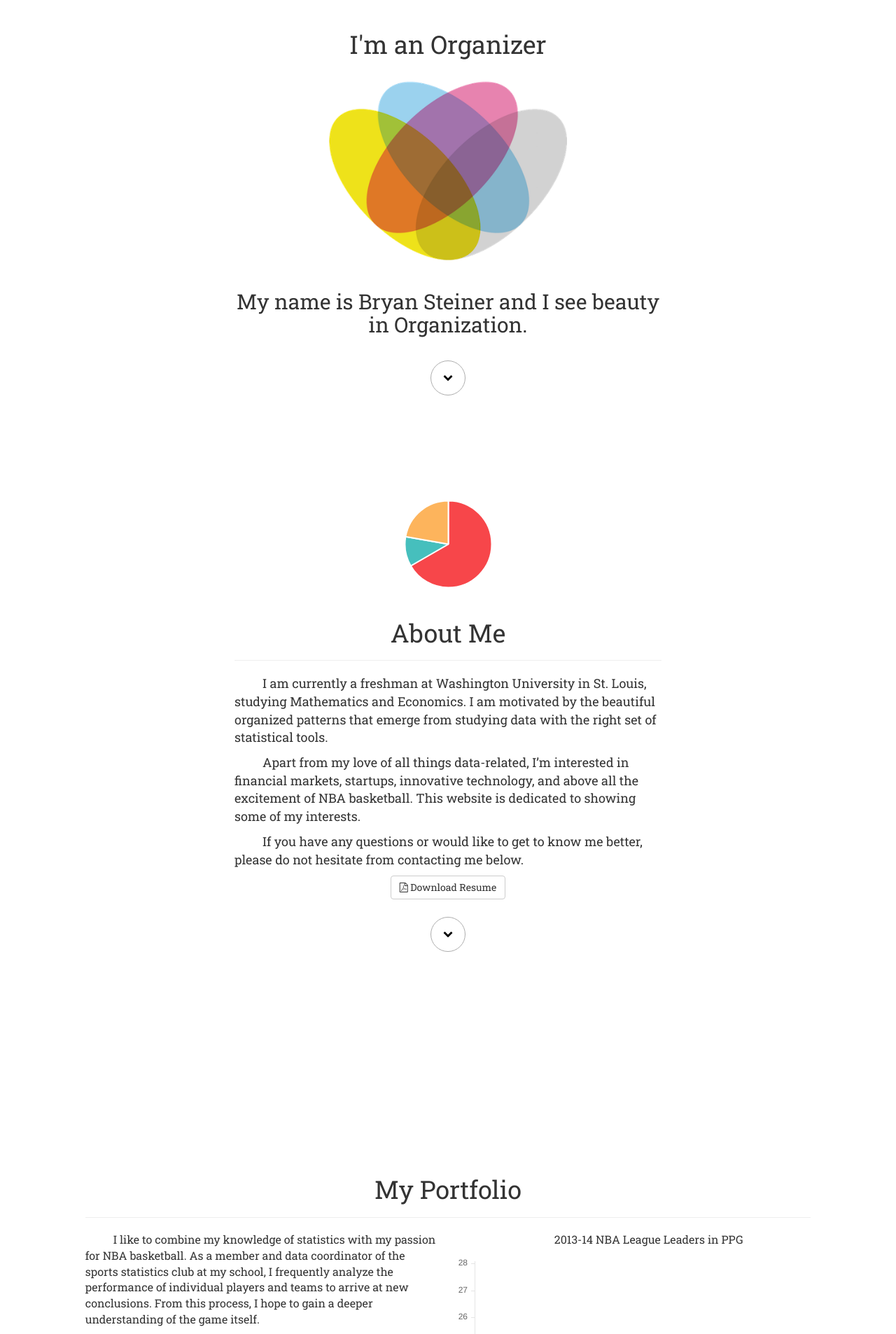
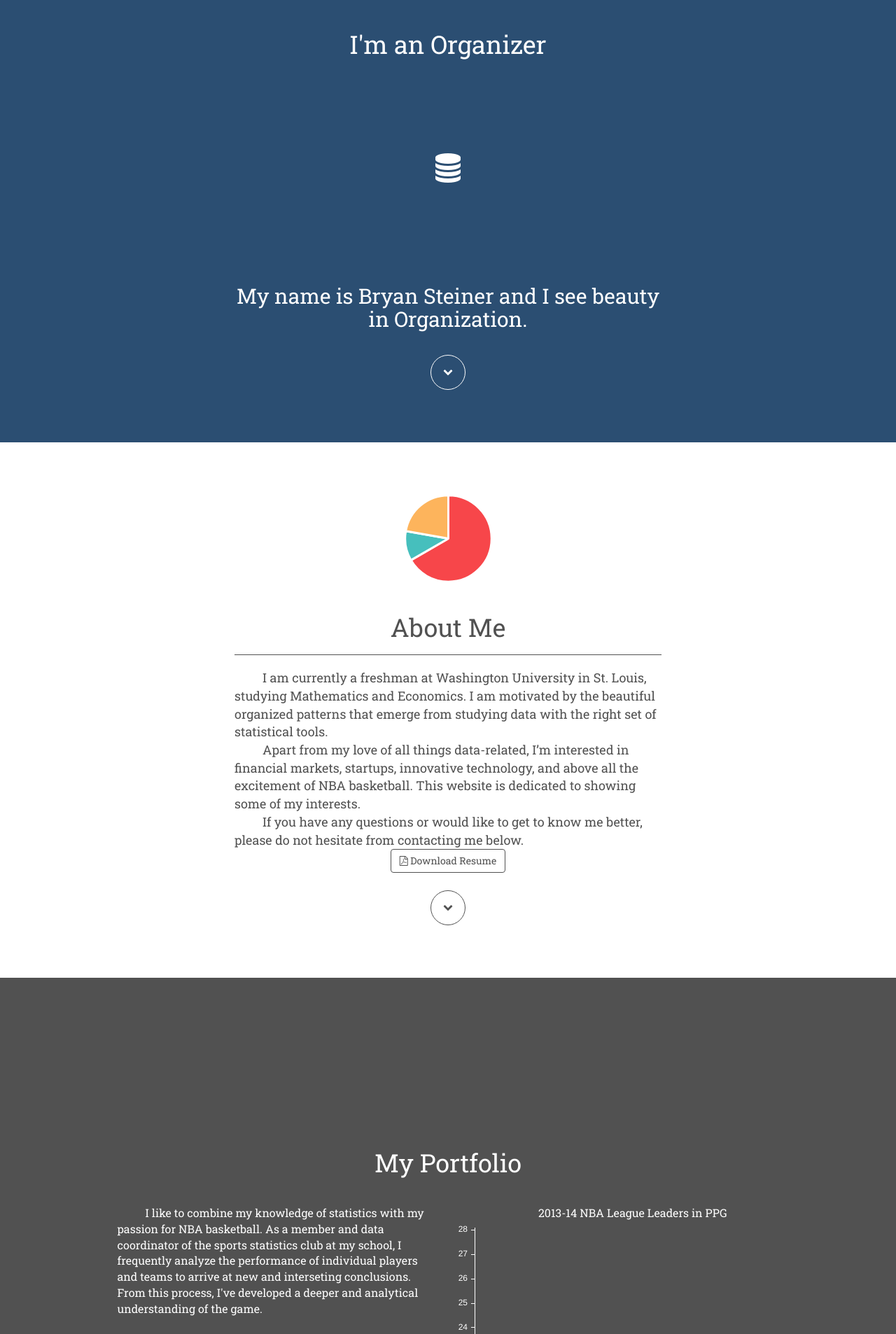
Before and after one commit to bryansteiner/Portfolio, a PHP site: page / in a window 1280 px wide. Shown: the part 51-1957 px from the top of the page at 70% size. Run offline with PHP 8.4, Linux system fonts and the light colour scheme; a map, chart or similar area stays blank; some libraries are stand-ins or nearby versions.

Commit message:
Progress

```diff
--- /dev/null
+++ b/css/animation.css
@@ -0,0 +1,4 @@
+.fa-database {
+	margin-top: 125px;
+	margin-bottom: 125px;
+}
--- a/css/custom.css
+++ b/css/custom.css
@@ -1,14 +1,3 @@
-/*Media Queries*/
-@media (max-width: 768px) {
-}
-
-@media (min-width: 768px) and (max-width: 992px) {
-}
-
-@media (min-width: 992px) {
-}
-/*End Media Queries*/
-
 /*All Pages*/
 body {
     text-align: center;
@@ -18,11 +7,6 @@ body {
 canvas {
     padding: 0px;
     margin: 0px;
-}
-
-canvas.shift {
-    position: relative;
-    left: 0px;
 }
 
 .left {
@@ -43,99 +27,161 @@ canvas.shift {
 
 .btn-scroll, .btn-social {
     margin-top: 25px;
-    color: #000;
     width: 50px;
     height: 50px;
     line-height: 46px;
     padding: 0;
     border-radius: 50%;
-    border-color: #adadad;
-}
-
-
-a.btn-scroll:hover, a.btn-social:hover {
-    background-color: #e6e6e6;
+    border-width: 1px;
 }
 /*End All Pages*/
 
 /*Main Page*/
 .main {
+    background-color: #2B4E72;
+    color: #FFFFFF;
     padding-top: 75px;
     padding-bottom: 75px;
 }
 
-.logo {
-    --ms-transform: scale(0.85,0.85); /* IE 9 */
-    -webkit-transform: scale(0.85,0.85); /* Safari */
-    transform: scale(0.85,0.85);
-    -webkit-transition: all 600ms cubic-bezier(0.175, 0.885, 0.32, 1.275); /* Safari */
-    transition: all 600ms cubic-bezier(0.175, 0.885, 0.32, 1.275);
+a.btn-main:link {
+    border-color: #FFFFFF;
+    color: #FFFFFF;
 }
 
-.logo:hover {
-    --ms-transform: scale(1,1); /* IE 9 */
-    -webkit-transform: scale(1,1); /* Safari */
-    transform: scale(1,1);
-    -webkit-transition: all 600ms cubic-bezier(0.175, 0.885, 0.32, 1.275); /* Safari */
-    transition: all 600ms cubic-bezier(0.175, 0.885, 0.32, 1.275);
+a.btn-main:visited {
+    border-color: #FFFFFF;
+    color: #FFFFFF;
+}
+
+a.btn-main:hover {
+    background-color: #FFFFFF;
+    color: #2B4E72;
 }
 /*End Main Page*/
 
 /*About Page*/
 .about {
+    background-color: #FFFFFF;
+    color: #515151;
     padding-top: 75px;
     padding-bottom: 75px;
 }
 
 .about p {
     text-indent: 40px;
+    margin: 0px;
     font-size: 18px;
+}
+
+.about .page-header {
+    border-bottom: 1px solid #515151;
+}
+
+a.btn-about:link {
+    border-color: #515151;
+    color: #515151;
+}
+
+a.btn-about:visited {
+    border-color: #515151;
+    color: #515151;
+}
+
+a.btn-about:hover {
+    background-color: #EEEEEE;
+    color: #515151;
 }
 /*End About Page*/
 
 /*Portfolio Page*/
 .portfolio {
+    background-color: #515151;
+    color: #FFFFFF;
     padding-top: 75px;
     padding-bottom: 75px;
 }
 
 .portfolio p {
     text-indent: 40px;
+    margin: 0px;
     font-size: 16px;
 }
 
+.portfolio .page-header {
+    border-bottom: 1px solid #515151;
+}
+
+a.btn-portfolio:link {
+    border-color: #EEEEEE;
+    color: #EEEEEE;
+}
+
+a.btn-portfolio:visited {
+    border-color: #EEEEEE;
+    color: #EEEEEE;
+}
+
+a.btn-portfolio:hover {
+    background-color: #EEEEEE;
+    color: #515151;
+}
+
 .laptop {
-    --ms-transform: scale(0.95,0.95); /* IE 9 */
-    -webkit-transform: scale(0.95,0.95); /* Safari */
+    --ms-transform: scale(0.95,0.95);
+    -webkit-transform: scale(0.95,0.95);
     transform: scale(0.95,0.95);
-    -webkit-transition: all 600ms cubic-bezier(0.175, 0.885, 0.32, 1.275); /* Safari */
+    -webkit-transition: all 600ms cubic-bezier(0.175, 0.885, 0.32, 1.275);
     transition: all 600ms cubic-bezier(0.175, 0.885, 0.32, 1.275);
 
 }
 
 .laptop:hover {
-    --ms-transform: scale(1,1); /* IE 9 */
-    -webkit-transform: scale(1,1); /* Safari */
+    --ms-transform: scale(1,1);
+    -webkit-transform: scale(1,1);
     transform: scale(1,1);
-    -webkit-transition: all 600ms cubic-bezier(0.175, 0.885, 0.32, 1.275); /* Safari */
+    -webkit-transition: all 600ms cubic-bezier(0.175, 0.885, 0.32, 1.275);
     transition: all 600ms cubic-bezier(0.175, 0.885, 0.32, 1.275);
 }
 /*End Portfolio Page*/
 
 /*Contact Page*/
 .contact {
+    background-color: #EEEEEE;
+    color: #515151;
     padding-top: 75px;
-    padding-bottom: 15px;
+    padding-bottom: 30px;
+}
+
+a.btn-contact:link {
+    border-color: #515151;
+    color: #515151;
+}
+
+a.btn-contact:visited {
+    border-color: #515151;
+    color: #515151;
+}
+
+a.btn-contact:hover {
+    background-color: #FFFFFF;
+    color: #515151;
 }
 /*End Contact Page*/
 
 /*Bottom Page*/
 .bottom {
-    padding-top: 10px;
-    padding-bottom: 10px;
+    background-color: #515151;
+    color: #FFFFFF;
+    padding-top: 15px;
+    padding-bottom: 15px;
 }
 
-.normal {
-    color: #000;
+.bottom p {
+    margin-bottom: 0px;
 }
-/*End Bottom Page
+
+a.normal {
+    color: #FFFFFF;
+}
+/*End Bottom Page*/
--- a/index.html
+++ b/index.html
@@ -11,6 +11,7 @@
 	    <link href='http://fonts.googleapis.com/css?family=Roboto+Slab' rel='stylesheet' type='text/css'>
 	    <link href="http://maxcdn.bootstrapcdn.com/font-awesome/4.3.0/css/font-awesome.min.css" rel="stylesheet">
 	    <!-- Custom -->
+	    <link href="css/animation.css" rel="stylesheet">
 	    <link href="css/custom.css" rel="stylesheet">
 	    <!-- Title -->
 	    <title>Bryan Steiner</title>
@@ -48,8 +49,8 @@
 				</div>
 			</div>
 			<div class="row">
-				<div class="col-xs-offset-1 col-xs-10 col-sm-offset-2 col-sm-8 col-md-offset-3 col-md-6">
-					<img class="img-responsive center logo" src="imgs/logo.png" alt="...">
+				<div class="col-xs-offset-0 col-xs-12 col-sm-offset-0 col-sm-12 col-md-offset-0 col-md-12">
+					<i class="fa fa-database fa-3x"></i>
 				</div>
 			</div>
 			<div class="row">
@@ -59,7 +60,7 @@
 			</div>
 			<div class="row">
 				<div class="col-xs-offset-1 col-xs-10 col-sm-offset-2 col-sm-8 col-md-offset-3 col-md-6">
-					<a class="btn btn-scroll" href="#about" role="button"><i class="fa fa-chevron-down"></i></span></a>
+					<a class="btn btn-scroll btn-main" href="#about" role="button"><i class="fa fa-chevron-down"></i></span></a>
 				</div>
 			</div>
 		</div>
@@ -94,12 +95,12 @@
 			</div>
 			<div class="row">
 				<div class="col-xs-offset-1 col-xs-10 col-sm-offset-2 col-sm-8 col-md-offset-3 col-md-6">
-					<a class="btn btn-default" href="pdfs/resume.pdf" download="" role="button"><i class="fa fa-file-pdf-o"></i></span> Download Resume</a>
+					<a class="btn btn-about" href="pdfs/resume.pdf" download="" role="button"><i class="fa fa-file-pdf-o"></i></span> Download Resume</a>
 				</div>
 			</div>
 			<div class="row">
 				<div class="col-xs-offset-1 col-xs-10 col-sm-offset-2 col-sm-8 col-md-offset-3 col-md-6">
-					<a class="btn btn-scroll" href="#portfolio" role="button"><i class="fa fa-chevron-down"></i></a>
+					<a class="btn btn-scroll btn-about" href="#portfolio" role="button"><i class="fa fa-chevron-down"></i></a>
 				</div>
 			</div>
 		</div>
@@ -107,6 +108,7 @@
 
 		<!-- Portfolio Page -->
 		<div id="portfolio" class="container-fluid portfolio">
+			<div class="container">
 				<div class="row">
 					<div class="col-xs-offset-1 col-xs-10 col-sm-offset-2 col-sm-8 col-md-offset-3 col-md-6">
 						<canvas id="piechart2"  width="125" height="125"></canvas>
@@ -120,18 +122,18 @@
 					</div>
 				</div>
 				<div class="row left">
-				<div class="col-xs-offset-1 col-xs-10 col-sm-offset-1 col-sm-5 col-md-offset-1 col-md-5">
+					<div class="col-xs-offset-0 col-xs-12 col-sm-offset-2 col-sm-8 col-md-offset-1 col-md-5">
 						<p>
-						I like to combine my knowledge of statistics with my passion for NBA basketball. As a member and data coordinator of the sports statistics club at my school, I frequently analyze the performance of individual players and teams to arrive at new conclusions. From this process, I hope to gain a deeper understanding of the game itself.
+							I like to combine my knowledge of statistics with my passion for NBA basketball. As a member and data coordinator of the sports statistics club at my school, I frequently analyze the performance of individual players and teams to arrive at new and interseting conclusions. From this process, I've developed a deeper and analytical understanding of the game.
 						</p>
 					</div>
-				<div class="col-xs-offset-1 col-xs-10 col-sm-offset-0 col-sm-5 col-md-offset-0 col-md-5">
+					<div class="col-xs-offset-0 col-xs-11 col-sm-offset-2 col-sm-8 col-md-offset-0 col-md-5">
 						<p class="center">2013-14 NBA League Leaders in PPG</p>
 						<canvas id="barchart"></canvas>
 					</div>
 				</div>
 				<div class="row left">
-				<div class="col-xs-offset-1 col-xs-10 col-sm-offset-1 col-sm-5 col-sm-push-5 col-md-offset-0 col-md-5 col-md-push-6">
+					<div class="col-xs-offset-0 col-xs-12 col-sm-offset-2 col-sm-8 col-md-offset-1 col-md-5">
 						<p>
 							I also manage my own stock portfolio. I like to observe and understand the underlying movements affecting financial markets.
 						</p>
@@ -139,13 +141,13 @@
 							I mostly trade ETFs. I am a big fan of the market exposure they provide versus trading individual stocks. I also particularly like to follow the exciting developments emerging from the biotech industry. I hope to tap into some of this future potential.
 						</p>
 					</div>
-				<div class="col-xs-offset-1 col-xs-10 col-sm-offset-0 col-sm-5 col-sm-pull-5 col-md-offset-0 col-md-5 col-md-pull-4">
-					<p class="center">Dow Jones Industrial Average 2014</p>
+					<div class="col-xs-offset-0 col-xs-11 col-sm-offset-2 col-sm-8 col-md-offset-0 col-md-5">
+						<p class="center">S&P 500 Performance 2014</p>
 						<canvas id="linechart"></canvas>
 					</div>
 				</div>
 				<div class="row left">
-				<div class="col-xs-offset-1 col-xs-10 col-sm-offset-1 col-sm-5 col-md-offset-1 col-md-5">
+					<div class="col-xs-offset-0 col-xs-12 col-sm-offset-2 col-sm-8 col-md-offset-1 col-md-5">
 						<p>
 							Some of my skills include the ability to develop and design whole websites. I developed this site using a top-down design and a minimalist approach. I believe organized design clears the mind for deeper thinking. I am proficient in HTML, CSS, and Javascript.
 						</p>
@@ -153,13 +155,14 @@
 							In addition, I am also proficient with statistical software (R and SAS) as well as Microsoft Word, Excel, and Powerpoint.
 						</p>
 					</div>
-				<div class="col-xs-offset-1 col-xs-10 col-sm-offset-0 col-sm-5 col-md-offset-0 col-md-5">
+					<div class="col-xs-offset-1 col-xs-10 col-sm-offset-2 col-sm-8 col-md-offset-0 col-md-5">
 						<img class="img-responsive center laptop" src="imgs/macbook.png" alt="...">
 					</div>
 				</div>
 				<div class="row">
 					<div class="col-xs-offset-1 col-xs-10 col-sm-offset-2 col-sm-8 col-md-offset-3 col-md-6">
-					<a class="btn btn-scroll" href="#contact" role="button"><i class="fa fa-chevron-down"></i></a>
+						<a class="btn btn-scroll btn-portfolio" href="#contact" role="button"><i class="fa fa-chevron-down"></i></a>
+					</div>
 				</div>
 			</div>
 		</div>
@@ -197,17 +200,22 @@
 						<div class="form-group">
 							<textarea type="message" class="form-control" id="InputMessage" placeholder="Message" rows="5"></textarea>
 						</div>
-						<button type="submit" class="btn btn-default center" href="#contact">Submit</button>
+
 					</form>
 				</div>
 			</div>
 			<div class="row">
+				<div class="col-xs-offset-1 col-xs-10 col-sm-offset-2 col-sm-8 col-md-offset-3 col-md-6">
+					<a type="submit" class="btn btn-contact" href="#contact">Submit</a>
+				</div>
+			</div>
+			<div class="row">
 				<div class="col-xs-offset-1 col-xs-10 col-sm-offset-2 col-sm-8 col-md-offset-4 col-md-4">
-					<a class="btn btn-social" href="https://www.linkedin.com/in/steinerbryan" role="button" target="_blank"><i class="fa fa-linkedin fa-lg"></i></a>
-					<a class="btn btn-social" href="https://www.facebook.com/steiner.bryan?fref=browse_search" role="button" target="_blank"><i class="fa fa-facebook fa-lg"></i></a>
-					<a class="btn btn-social" href="https://instagram.com/bry_steiner/" role="button" target="_blank"><i class="fa fa-instagram fa-lg"></i></a>
-					<a class="btn btn-social" href="https://twitter.com/bry_steiner" role="button" target="_blank"><i class="fa fa-twitter fa-lg"></i></a>
-					<a class="btn btn-social" href="https://github.com/bryansteiner" role="button" target="_blank"><i class="fa fa-github fa-lg"></i></a>
+					<a class="btn btn-social btn-contact" href="https://www.linkedin.com/in/steinerbryan" role="button" target="_blank"><i class="fa fa-linkedin fa-lg"></i></a>
+					<a class="btn btn-social btn-contact" href="https://www.facebook.com/steiner.bryan?fref=browse_search" role="button" target="_blank"><i class="fa fa-facebook fa-lg"></i></a>
+					<a class="btn btn-social btn-contact" href="https://instagram.com/bry_steiner/" role="button" target="_blank"><i class="fa fa-instagram fa-lg"></i></a>
+					<a class="btn btn-social btn-contact" href="https://twitter.com/bry_steiner" role="button" target="_blank"><i class="fa fa-twitter fa-lg"></i></a>
+					<a class="btn btn-social btn-contact" href="https://github.com/bryansteiner" role="button" target="_blank"><i class="fa fa-github fa-lg"></i></a>
 				</div>
 			</div>
 		</div>
@@ -217,17 +225,12 @@
 		<div id="bottom" class="container-fluid bottom">
 			<div class="row">
 				<div class="col-xs-offset-1 col-xs-10 col-sm-offset-2 col-sm-8 col-md-offset-4 col-md-4">
-					<a class="normal" href="#main">Back to Top <i class="fa fa-arrow-circle-up"></i></span></a>
-				</div>
-			</div>
-			<div class="row">
-				<div class="col-xs-offset-1 col-xs-10 col-sm-offset-2 col-sm-8 col-md-offset-4 col-md-4">
 					<p>Copyright <i class="fa fa-copyright"></i> Bryan Steiner 2015</p>
 				</div>
 			</div>
 			<div class="row">
 				<div class="col-xs-offset-1 col-xs-10 col-sm-offset-2 col-sm-8 col-md-offset-4 col-md-4">
-					<p><i class="fa fa-html5 fa-lg" data-toggle="tooltip" data-placement="top" title="Powered By HTML5"></i> <i class="fa fa-css3 fa-lg" data-toggle="tooltip" data-placement="top" title="Powered By CSS3"></i></p>
+					<a class="normal" href="#main">Back to Top <i class="fa fa-arrow-circle-up"></i></span></a>
 				</div>
 			</div>
 		</div>
```
Also changed, not shown: js/custom.js (+38 -28 lines). Lines whose indentation alone changed are shown as unchanged.
